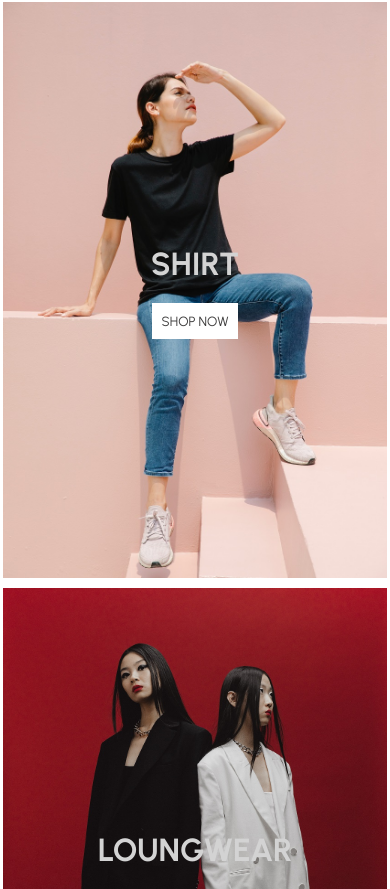
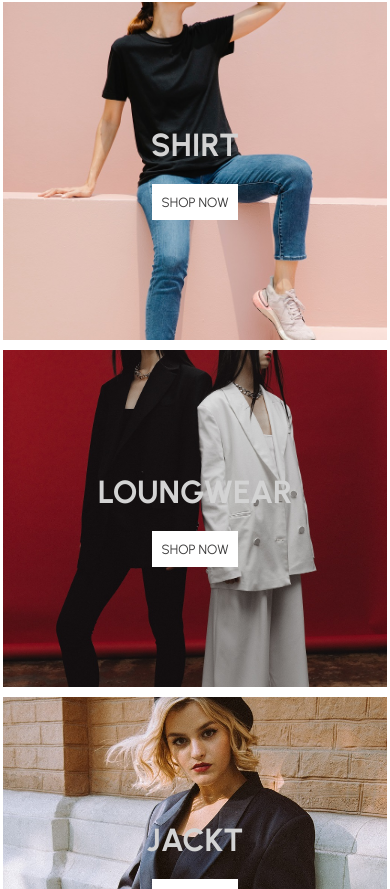
Before and after one commit to fetahokey/reactjs-node-eCommerce, a React (Create React App) app: page / in a window 390 px wide. Shown: the part 935-1824 px from the top of the page. Built offline with nearby package versions, Linux system fonts and the light colour scheme.

Commit message:
Responsive category

```diff
--- a/src/components/CategoryItem.tsx
+++ b/src/components/CategoryItem.tsx
@@ -1,4 +1,6 @@
+import { Link } from 'react-router-dom';
 import styled from 'styled-components';
+import { mobile } from '../responsive';
 
 const Container = styled.div`
     flex: 1;
@@ -10,6 +12,7 @@ const Image = styled.img`
     width: 100%;
     height: 100%;
     object-fit: cover;
+    ${mobile({ height: "40vh" })}
 
 `;
 const InfoContainer = styled.div`
@@ -35,6 +38,13 @@ const Button = styled.button`
     cursor: pointer;
 `;
 
+
+const LinkStyle = {
+    textDecoration: "none",
+    color: "inherit"
+}
+
+
 interface props {
     img?: string
     title?: string
@@ -47,7 +57,9 @@ const CategoryItem = ({ img, title }: props) => {
                 <Title>
                     {title}
                 </Title>
-                <Button>SHOP NOW</Button>
+                <Link to="/product-list" style={LinkStyle}>
+                    <Button>SHOP NOW</Button>
+                </Link>
             </InfoContainer>
         </Container>
     )
```
